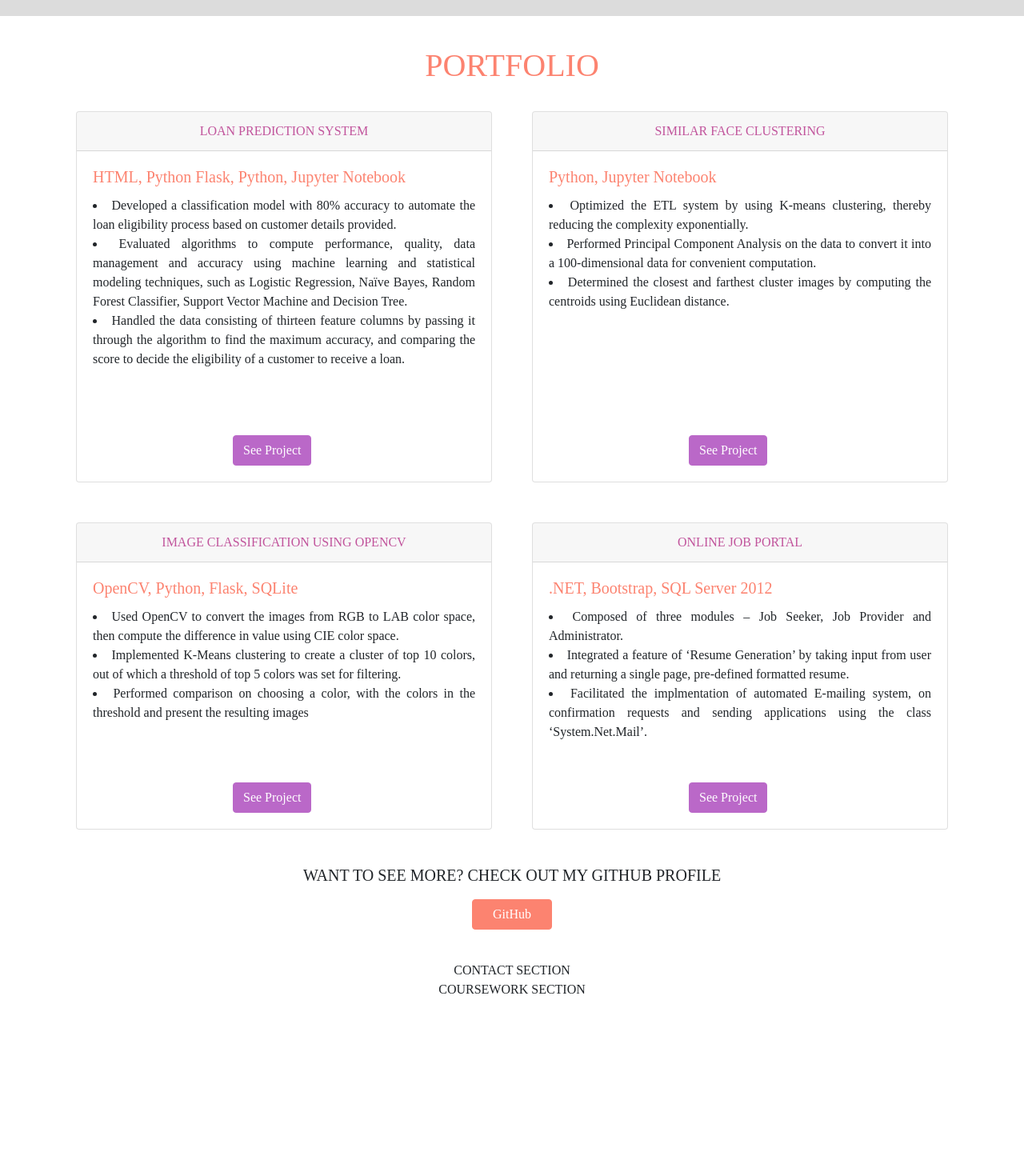
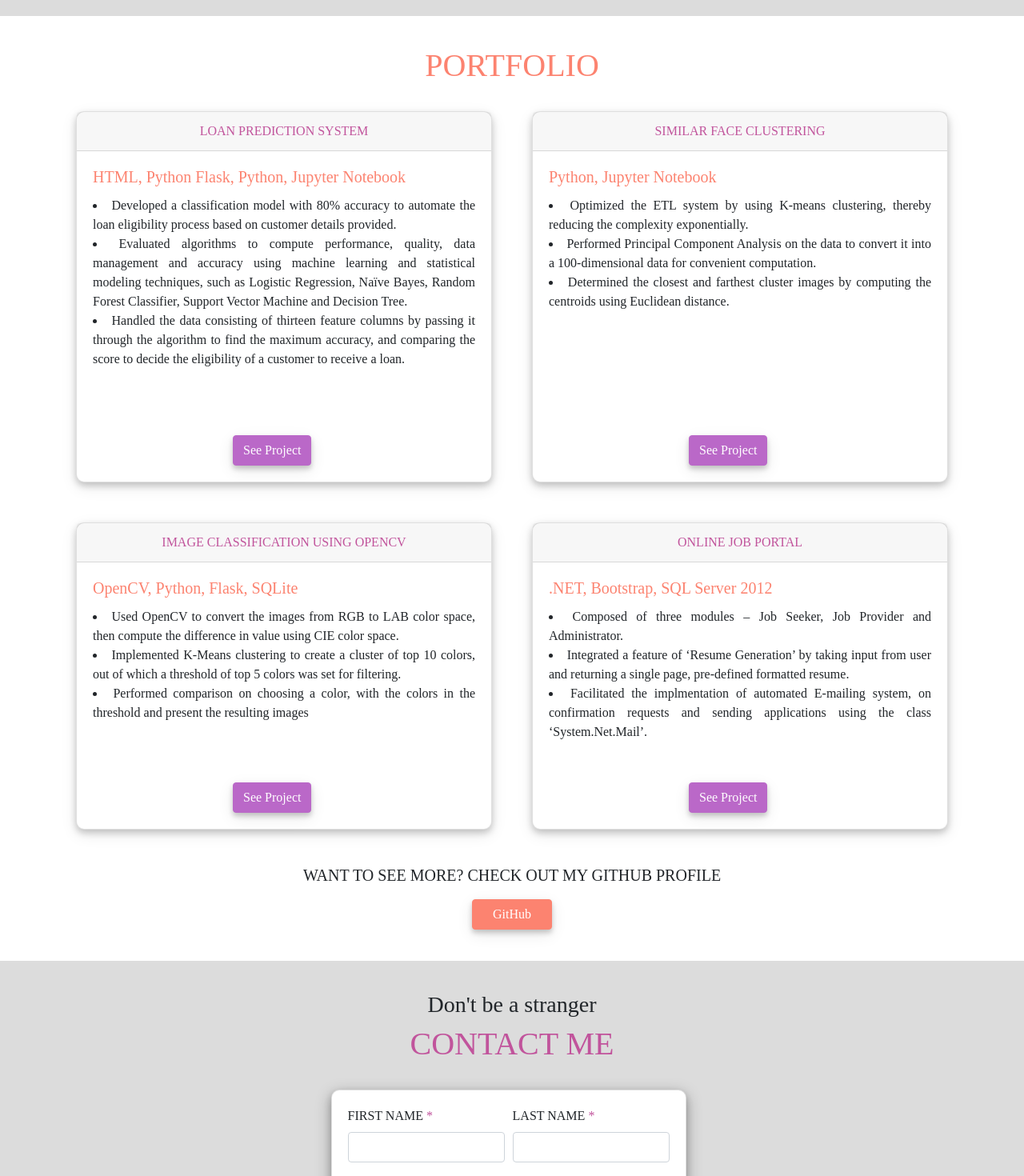
Before and after one commit to nishitde/portfolio, a React (Create React App) app: page / in a window 1280 px wide. Shown: the part 1330-2800 px from the top of the page at 80% size. Before the commit the page ends 2579 px from the top, so only its background shows below. Built offline with nearby package versions, Linux system fonts and the light colour scheme; no server answers; the HTML template or start-up script is replaced by a standard one.

Commit message:
Changes to Contact Component

```diff
--- a/package.json
+++ b/package.json
@@ -7,6 +7,8 @@
     "@testing-library/react": "^9.5.0",
     "@testing-library/user-event": "^7.2.1",
     "bootstrap": "^4.5.2",
+    "dotenv": "^10.0.0",
+    "firebase": "^9.1.3",
     "react": "^16.13.1",
     "react-bootstrap": "^1.3.0",
     "react-dom": "^16.13.1",
--- a/src/components/contact.css
+++ b/src/components/contact.css
@@ -0,0 +1,33 @@
+.portfolioOuterContainer {
+  background-color: #dcdcdc;
+}
+
+.contactCardBody {
+  position: relative;
+  text-align: justify;
+  text-justify: inter-word;
+}
+
+.firstNameText {
+  padding-right: 5px;
+}
+
+.lastNameText {
+  padding-left: 5px;
+}
+
+#contactContainer {
+  padding-top: 3%;
+  padding-bottom: 3%;
+}
+
+#firstLineInputs {
+  padding: 0px 15px;
+}
+
+#contactCardButton {
+  background-color: #fc8370;
+  border-color: #fc8370;
+  box-shadow: 0 4px 6px 0 rgba(0, 0, 0, 0.2), 0 6px 20px 0 rgba(0, 0, 0, 0.09);
+  width: 100%;
+}
--- a/src/components/contact.js
+++ b/src/components/contact.js
@@ -1,13 +1,142 @@
-import React, { Component } from "react";
-import * as ReactBootStrap from "react-bootstrap";
+import React, { Component, useState } from "react";
+import Card from "react-bootstrap/Card";
+import Button from "react-bootstrap/Button";
+import Form from "react-bootstrap/Form";
 import "./contact.css";
+import { db } from "../firebase";
+import { addDoc, collection } from "@firebase/firestore";
 
-class Contact extends Component {
-  state = { clicked: false };
+const Contact = () => {
+  const [firstName, setFirstName] = useState("");
+  const [lastName, setLastName] = useState("");
+  const [email, setEmail] = useState("");
+  const [message, setMessage] = useState("");
+  const [attachment, setAttachment] = useState("");
 
-  render() {
-    return <div class="container">CONTACT SECTION</div>;
-  }
-}
+  const handleSubmit = (e) => {
+    e.preventDefault();
+
+    try {
+      addDoc(collection(db, "Contacts"), {
+        FirstName: firstName,
+        LastName: lastName,
+        Email: email,
+        Message: message,
+        Attachment: attachment,
+      });
+      alert("Message has been successfully submitted");
+    } catch (e) {
+      alert(e.message);
+    }
+
+    setFirstName("");
+    setLastName("");
+    setEmail("");
+    setMessage("");
+    setAttachment("");
+  };
+
+  return (
+    <div class="portfolioOuterContainer">
+      <div class="container" id="contactContainer">
+        <h3>Don't be a stranger</h3>
+        <h1>
+          <span style={{ color: "#c1549c" }}>CONTACT ME</span>
+        </h1>
+        <Card
+          style={{
+            height: "29rem",
+            width: "40%",
+            marginTop: "3%",
+            left: "29.6%",
+            borderRadius: "10px",
+            boxShadow:
+              "0 4px 10px 0 rgba(0, 0, 0, 0.2), 0 6px 20px 0 rgba(0, 0, 0, 0.29)",
+          }}
+        >
+          <Card.Body>
+            <Form onSubmit={handleSubmit}>
+              <div class="contactCardBody">
+                <div class="row" id="firstLineInputs">
+                  <div class="column">
+                    <Form.Group
+                      className="firstNameText"
+                      controlId="ControlInput1"
+                    >
+                      <Form.Label>
+                        FIRST NAME <span style={{ color: "#c1549c" }}>*</span>
+                      </Form.Label>
+                      <Form.Control
+                        type="text"
+                        value={firstName}
+                        onChange={(e) => setFirstName(e.target.value)}
+                        required
+                      />
+                    </Form.Group>
+                  </div>
+                  <div class="column">
+                    <Form.Group
+                      className="lastNameText"
+                      controlId="ControlInput2"
+                    >
+                      <Form.Label>
+                        LAST NAME <span style={{ color: "#c1549c" }}>*</span>
+                      </Form.Label>
+                      <Form.Control
+                        type="text"
+                        value={lastName}
+                        onChange={(e) => setLastName(e.target.value)}
+                        required
+                      />
+                    </Form.Group>
+                  </div>
+                </div>
+                <Form.Group className="emailText" controlId="ControlInput3">
+                  <Form.Label>
+                    EMAIL ADDRESS <span style={{ color: "#c1549c" }}>*</span>
+                  </Form.Label>
+                  <Form.Control
+                    type="email"
+                    placeholder="name@example.com"
+                    value={email}
+                    onChange={(e) => setEmail(e.target.value)}
+                    required
+                  />
+                </Form.Group>
+                <Form.Group
+                  className="messageText"
+                  controlId="ControlTextarea1"
+                >
+                  <Form.Label>
+                    MESSAGE <span style={{ color: "#c1549c" }}>*</span>
+                  </Form.Label>
+                  <Form.Control
+                    as="textarea"
+                    rows={3}
+                    value={message}
+                    onChange={(e) => setMessage(e.target.value)}
+                    required
+                  />
+                </Form.Group>
+                <Form.Group controlId="formFileMultiple" className="mb-3">
+                  <Form.Label>ATTACH FILES</Form.Label>
+                  <Form.Control
+                    type="file"
+                    value={attachment}
+                    onChange={(e) => setAttachment(e.target.value)}
+                    multiple
+                  />
+                </Form.Group>
+              </div>
+              <Button type="submit" id="contactCardButton">
+                Send Message
+              </Button>
+            </Form>
+          </Card.Body>
+        </Card>
+      </div>
+    </div>
+  );
+};
 
 export default Contact;
--- a/src/components/navbar.css
+++ b/src/components/navbar.css
@@ -5,8 +5,8 @@
 
 .nav-pills .nav-link.active,
 .nav-pills .show > .nav-link {
-  color: #fff;
   background-color: #ba68c8 !important;
+  box-shadow: 0 4px 8px 0 rgba(0, 0, 0, 0.2), 0 6px 20px 0 rgba(0, 0, 0, 0.09);
 }
 
 #logoText {
--- a/src/components/portfolio.css
+++ b/src/components/portfolio.css
@@ -19,11 +19,13 @@
   margin-left: 175px;
   background-color: #ba68c8;
   border-color: #ba68c8;
+  box-shadow: 0 4px 6px 0 rgba(0, 0, 0, 0.2), 0 6px 20px 0 rgba(0, 0, 0, 0.09);
 }
 
 #githubButton {
   background-color: #fc8370;
   border-color: #fc8370;
+  box-shadow: 0 4px 6px 0 rgba(0, 0, 0, 0.2), 0 6px 20px 0 rgba(0, 0, 0, 0.09);
   margin-top: 10px;
   width: 100px;
 }
--- a/src/components/portfolio.js
+++ b/src/components/portfolio.js
@@ -14,7 +14,14 @@ class Portfolio extends Component {
         </h1>
         <div class="row">
           <div class="column" id="cardColumn">
-            <Card style={{ height: "29rem" }}>
+            <Card
+              style={{
+                height: "29rem",
+                borderRadius: "10px",
+                boxShadow:
+                  "0 4px 8px 0 rgba(0, 0, 0, 0.2), 0 6px 20px 0 rgba(0, 0, 0, 0.09)",
+              }}
+            >
               <Card.Header>
                 <span style={{ color: "#c1549c" }}>LOAN PREDICTION SYSTEM</span>
               </Card.Header>
@@ -55,7 +62,14 @@ class Portfolio extends Component {
             </Card>
           </div>
           <div class="column" id="cardColumn">
-            <Card style={{ height: "29rem" }}>
+            <Card
+              style={{
+                height: "29rem",
+                borderRadius: "10px",
+                boxShadow:
+                  "0 4px 8px 0 rgba(0, 0, 0, 0.2), 0 6px 20px 0 rgba(0, 0, 0, 0.09)",
+              }}
+            >
               <Card.Header>
                 <span style={{ color: "#c1549c" }}>
                   SIMILAR FACE CLUSTERING
@@ -93,7 +107,14 @@ class Portfolio extends Component {
             </Card>
           </div>
           <div class="column" id="cardColumn">
-            <Card style={{ height: "24rem" }}>
+            <Card
+              style={{
+                height: "24rem",
+                borderRadius: "10px",
+                boxShadow:
+                  "0 4px 8px 0 rgba(0, 0, 0, 0.2), 0 6px 20px 0 rgba(0, 0, 0, 0.09)",
+              }}
+            >
               <Card.Header>
                 <span style={{ color: "#c1549c" }}>
                   IMAGE CLASSIFICATION USING OPENCV
@@ -132,7 +153,14 @@ class Portfolio extends Component {
             </Card>
           </div>
           <div class="column" id="cardColumn">
-            <Card style={{ height: "24rem" }}>
+            <Card
+              style={{
+                height: "24rem",
+                borderRadius: "10px",
+                boxShadow:
+                  "0 4px 8px 0 rgba(0, 0, 0, 0.2), 0 6px 20px 0 rgba(0, 0, 0, 0.09)",
+              }}
+            >
               <Card.Header>
                 <span style={{ color: "#c1549c" }}>ONLINE JOB PORTAL</span>
               </Card.Header>
```
Also changed, not shown: 2 other files (tests, documents, lock files or other folders).
